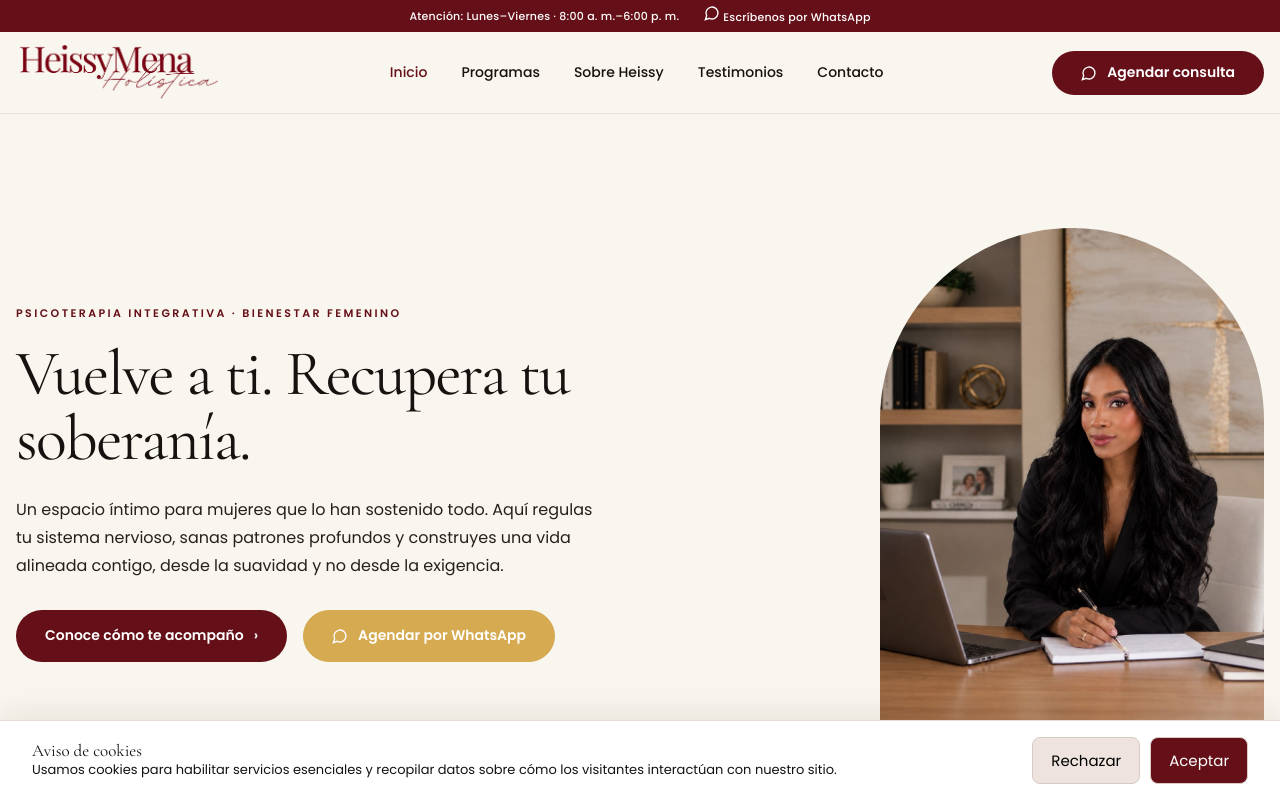
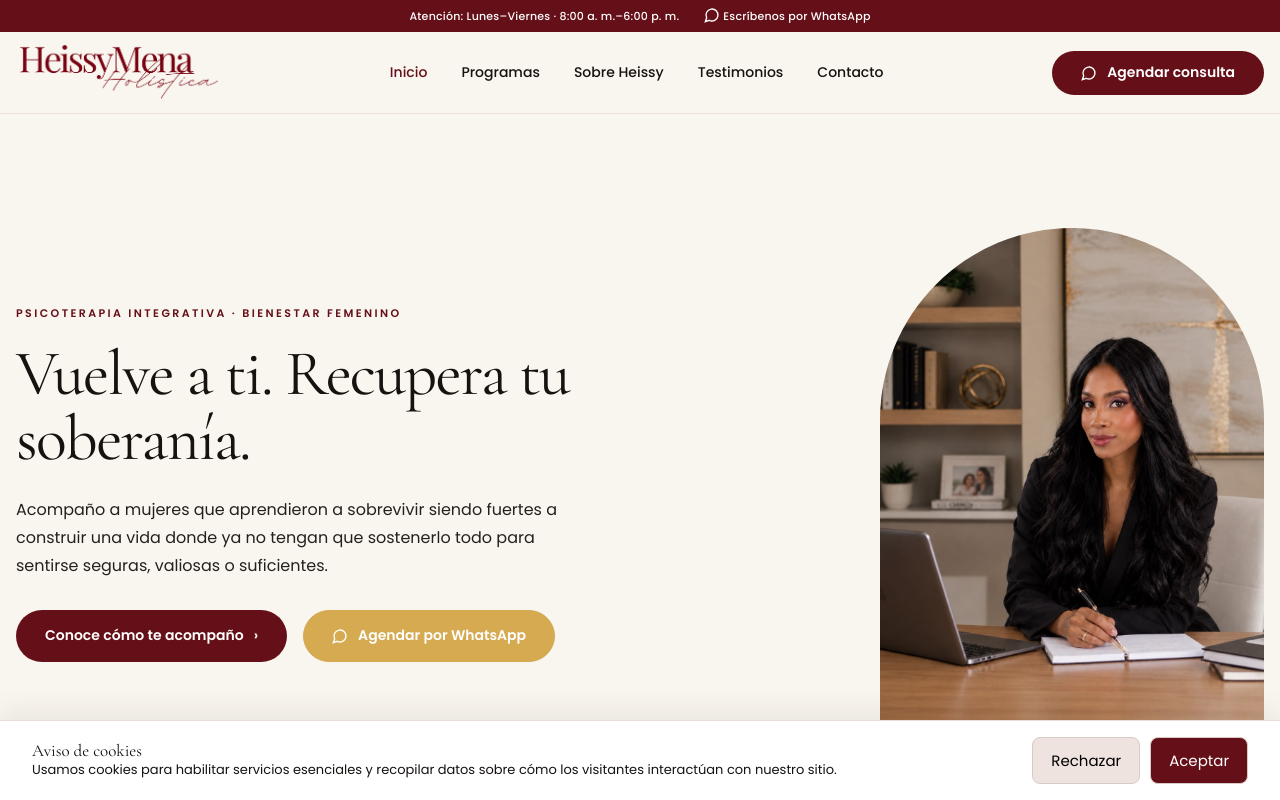
Before and after one commit to heissymena-code/heissymenaholistica, a plain HTML site: page index.html in a window 1280 px wide. Shown: the top 800 px of the page. Drawn offline with nearby package versions, Linux system fonts and the light colour scheme.

Commit message:
add: update WhatsApp link styling and improve text alignment across multiple pages

```diff
--- a/index.html
+++ b/index.html
@@ -44,7 +44,7 @@
   gtag('config', 'G-9C8GVPXBVZ');
 </script>
   <div class="topbar">
-    <span>Atención: Lunes–Viernes · 8:00 a. m.–6:00 p. m.</span><a href="https://wa.me/573019767182?text=Hola%20Heissy%2C%20me%20gustar%C3%ADa%20agendar%20una%20consulta"><svg width="16" height="16" viewbox="0 0 24 24" fill="none" stroke="currentcolor" stroke-width="2">
+    <span>Atención: Lunes–Viernes · 8:00 a. m.–6:00 p. m.</span><a class="wpp-message-link" href="https://wa.me/573019767182?text=Hola%20Heissy%2C%20me%20gustar%C3%ADa%20agendar%20una%20consulta"><svg width="16" height="16" viewbox="0 0 24 24" fill="none" stroke="currentcolor" stroke-width="2">
     <path d="M7.9 20A9 9 0 1 0 4 16.1L2 22Z"></path></svg> Escríbenos por WhatsApp</a>
   </div>
   <header class="header">
@@ -61,7 +61,7 @@
       <div class="hero-copy reveal">
         <p class="eyebrow">Psicoterapia Integrativa · Bienestar Femenino</p>
         <h1 class="display">Vuelve a ti. Recupera tu soberanía.</h1>
-        <p class="lead">Un espacio íntimo para mujeres que lo han sostenido todo. Aquí regulas tu sistema nervioso, sanas patrones profundos y construyes una vida alineada contigo, desde la suavidad y no desde la exigencia.</p>
+        <p class="lead">Acompaño a mujeres que aprendieron a sobrevivir siendo fuertes a construir una vida donde ya no tengan que sostenerlo todo para sentirse seguras, valiosas o suficientes.</p>
         <div class="actions">
           <a class="btn btn-primary" href="#servicios">Conoce cómo te acompaño <span aria-hidden="true">›</span></a><a class="btn btn-outline" href="https://wa.me/573019767182"><svg width="16" height="16" viewbox="0 0 24 24" fill="none" stroke="currentcolor" stroke-width="2">
           <path d="M7.9 20A9 9 0 1 0 4 16.1L2 22Z"></path></svg> Agendar por WhatsApp</a>
--- a/styles.css
+++ b/styles.css
@@ -742,6 +742,11 @@ button, a {
   margin: 7px 0 0;
   color: var(--muted);
 }
+.wpp-message-link {
+    display: flex;
+    justify-items: center;
+    column-gap: 3px;
+}
 .social-band {
   background: #fff;
 }
```
Also changed, not shown: contacto/index.html (+1 -1 lines), programa/index.html (+1 -1 lines), sobre/index.html (+1 -1 lines), testimonios/index.html (+1 -1 lines).
